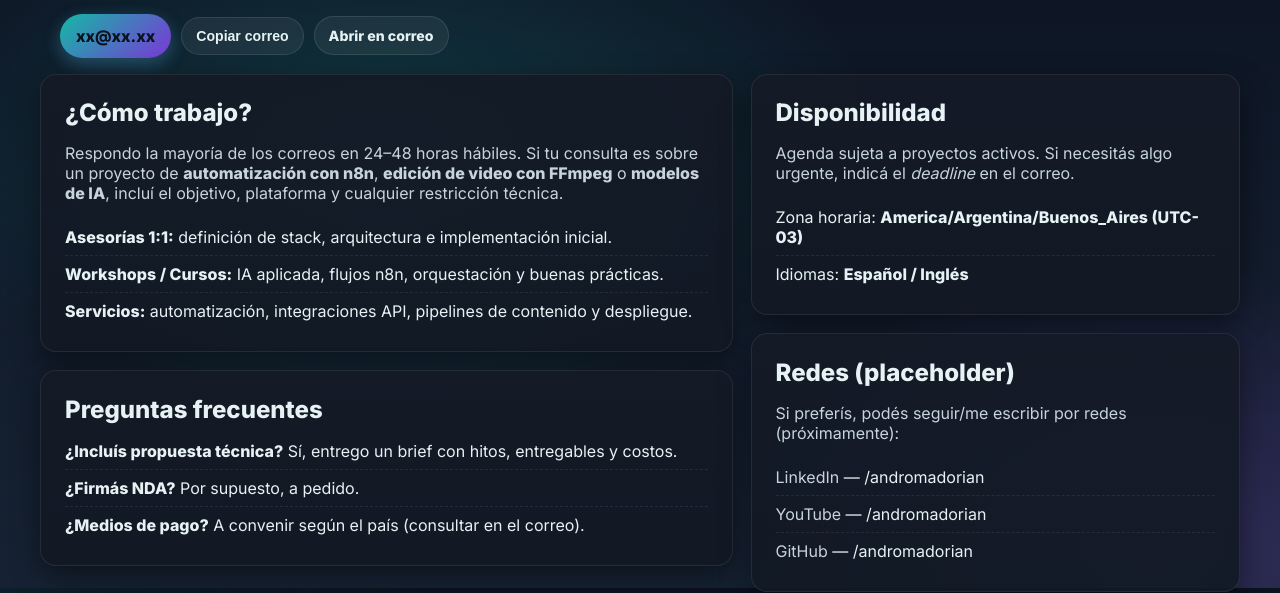
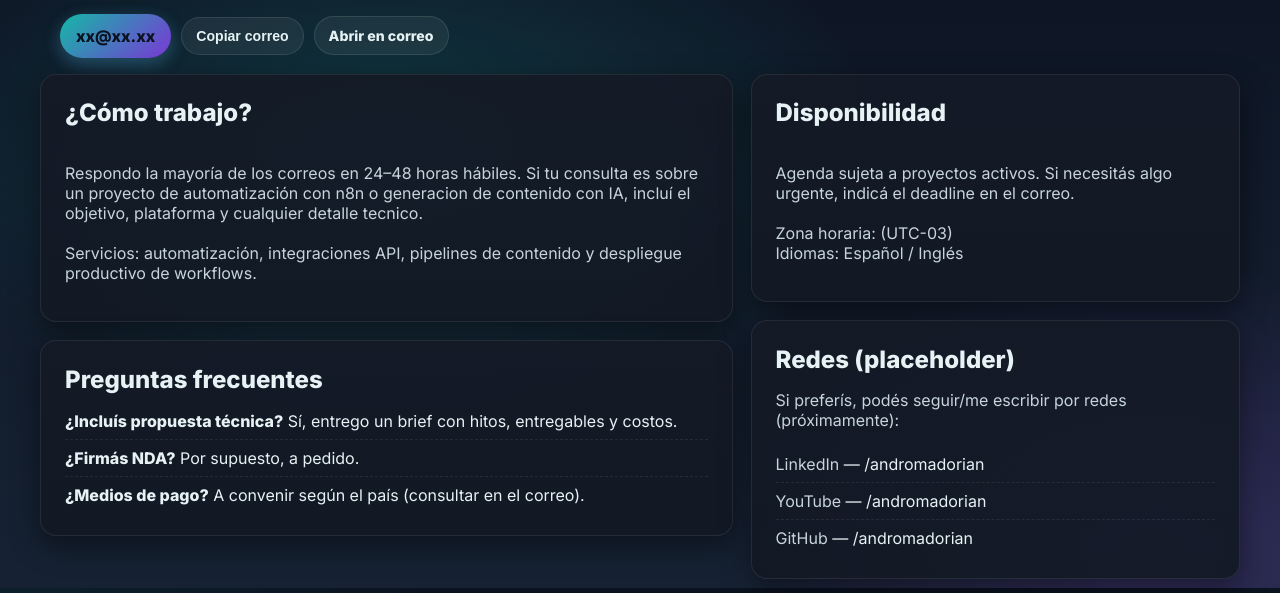
Before and after one commit to Ljcarpi/andromadorian.site, a plain HTML site: page contacto.html in a window 1280 px wide. Shown: the part 212-805 px from the top of the page. Drawn offline with Linux system fonts and the light colour scheme.

Commit message:
Update contacto.html

```diff
--- a/contacto.html
+++ b/contacto.html
@@ -167,16 +167,11 @@
       <div class="col-7">
         <article class="card">
           <h2>¿Cómo trabajo?</h2>
-          <p class="muted">
-            Respondo la mayoría de los correos en 24–48 horas hábiles. Si tu consulta es sobre un
-            proyecto de <strong>automatización con n8n</strong>, <strong>edición de video con FFmpeg</strong> o
-            <strong>modelos de IA</strong>, incluí el objetivo, plataforma y cualquier restricción técnica.
+          <p class="muted" style="white-space:pre-line">
+Respondo la mayoría de los correos en 24–48 horas hábiles. Si tu consulta es sobre un proyecto de automatización con n8n o generacion de contenido con IA, incluí el objetivo, plataforma y cualquier detalle tecnico.
+
+Servicios: automatización, integraciones API, pipelines de contenido y despliegue productivo de workflows.
           </p>
-          <ul class="clean" style="margin-top:10px">
-            <li><strong>Asesorías 1:1:</strong> definición de stack, arquitectura e implementación inicial.</li>
-            <li><strong>Workshops / Cursos:</strong> IA aplicada, flujos n8n, orquestación y buenas prácticas.</li>
-            <li><strong>Servicios:</strong> automatización, integraciones API, pipelines de contenido y despliegue.</li>
-          </ul>
         </article>
 
         <article class="card" style="margin-top:18px">
@@ -192,11 +187,12 @@
       <aside class="col-5">
         <div class="card">
           <h2>Disponibilidad</h2>
-          <p class="muted">Agenda sujeta a proyectos activos. Si necesitás algo urgente, indicá el <em>deadline</em> en el correo.</p>
-          <ul class="clean" style="margin-top:10px">
-            <li>Zona horaria: <strong>America/Argentina/Buenos_Aires (UTC-03)</strong></li>
-            <li>Idiomas: <strong>Español / Inglés</strong></li>
-          </ul>
+          <p class="muted" style="white-space:pre-line">
+Agenda sujeta a proyectos activos. Si necesitás algo urgente, indicá el deadline en el correo.
+
+Zona horaria: (UTC-03)
+Idiomas: Español / Inglés
+          </p>
         </div>
 
         <div class="card" style="margin-top:18px">
```
